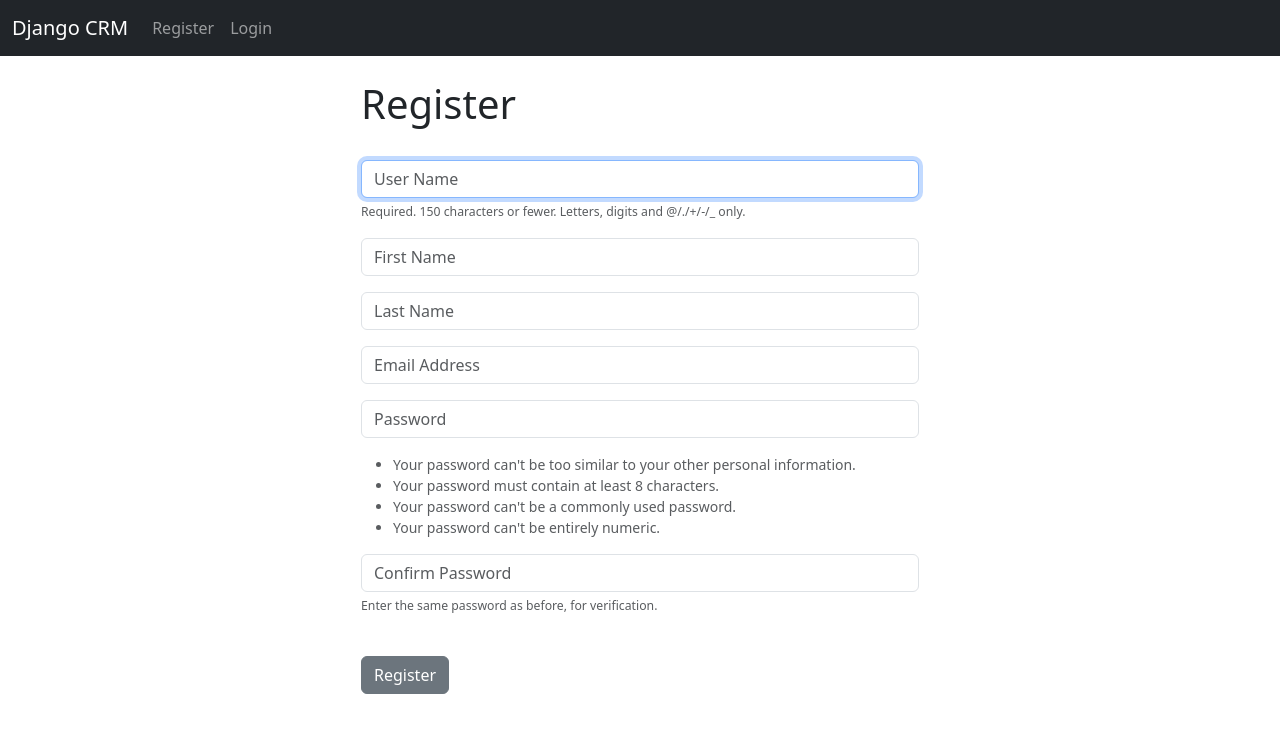
After one commit to donnmaldonado/django-crm, a Django app: template dcrm/website/templates/register.html in a window 1280 px wide. The commit adds this page. Shown: the top 733 px of the page. Run offline with Django 5.2, Linux system fonts and the light colour scheme; the template is opened without the code that fills it: values that come from a table or form of the project are taken from there, others are empty.

Commit message:
added register form

```diff
--- /dev/null
+++ b/dcrm/website/forms.py
@@ -0,0 +1,46 @@
+from django.contrib.auth.forms import UserCreationForm
+from django.contrib.auth.models import User
+from django import forms
+
+class SignUpForm(UserCreationForm):
+    email = forms.EmailField(
+        label="",
+        widget=forms.TextInput(attrs={'class':'form-control', 'placeholder':'Email Address'})
+        )
+    first_name = forms.CharField(
+        label="",
+        max_length=100,
+        widget=forms.TextInput(attrs={'class':'form-control', 'placeholder':'First Name'})
+        )
+    last_name = forms.CharField(
+        label="",
+        max_length=100,
+        widget=forms.TextInput(attrs={'class':'form-control', 'placeholder':'Last Name'})
+        )
+    class Meta:
+        model = User
+        fields = (
+            'username',
+            'first_name',
+            'last_name',
+            'email',
+            'password1',
+            'password2'
+            )
+    def __init__(self, *args, **kwargs):
+        super(SignUpForm, self).__init__(*args, **kwargs)
+
+        self.fields['username'].widget.attrs['class'] = 'form-control'
+        self.fields['username'].widget.attrs['placeholder'] = 'User Name'
+        self.fields['username'].label = ''
+        self.fields['username'].help_text = '<span class="form-text text-muted"><small>Required. 150 characters or fewer. Letters, digits and @/./+/-/_ only.</small></span>'
+
+        self.fields['password1'].widget.attrs['class'] = 'form-control'
+        self.fields['password1'].widget.attrs['placeholder'] = 'Password'
+        self.fields['password1'].label = ''
+        self.fields['password1'].help_text = '<ul class="form-text text-muted small"><li>Your password can\'t be too similar to your other personal information.</li><li>Your password must contain at least 8 characters.</li><li>Your password can\'t be a commonly used password.</li><li>Your password can\'t be entirely numeric.</li></ul>'
+
+        self.fields['password2'].widget.attrs['class'] = 'form-control'
+        self.fields['password2'].widget.attrs['placeholder'] = 'Confirm Password'
+        self.fields['password2'].label = ''
+        self.fields['password2'].help_text = '<span class="form-text text-muted"><small>Enter the same password as before, for verification.</small></span>'
--- a/dcrm/website/templates/home.html
+++ b/dcrm/website/templates/home.html
@@ -12,7 +12,6 @@
 
 <form method="POST" action="{% url 'home' %}">
     {% csrf_token %}
-    <form>
       <div class="mb-3">
         <input type="text" class="form-control" name="username" placeholder="Username" required>
       </div>
@@ -20,7 +19,7 @@
         <input type="password" class="form-control" name="password" placeholder="Password" required>
       </div>
       <button type="submit" class="btn btn-secondary">Login</button>
-      </form>
+
 </form>
 
 
--- a/dcrm/website/templates/navbar.html
+++ b/dcrm/website/templates/navbar.html
@@ -12,6 +12,9 @@
           </li>
           {% else %}
           <li class="nav-item">
+            <a class="nav-link" href="{% url 'register' %}">Register</a>
+          </li>
+          <li class="nav-item">
             <a class="nav-link" href="{% url 'home' %}">Login</a>
           </li>
           {% endif%}
--- /dev/null
+++ b/dcrm/website/templates/register.html
@@ -0,0 +1,16 @@
+{% extends 'base.html' %}
+{% block content %}
+
+<div class="col-md-6 offset-md-3">
+<h1> Register</h1>
+<br>
+
+<form method="POST" action="">
+    {% csrf_token %}
+    {{ form.as_p }}
+    <br>
+    <button type="submit" class="btn btn-secondary">Register</button>
+</form>
+</div>
+
+{% endblock %}
--- a/dcrm/website/urls.py
+++ b/dcrm/website/urls.py
@@ -4,5 +4,5 @@ from . import views
 urlpatterns = [
     path("", views.home, name='home'),
     path("logout/", views.logout_user, name='logout'),
-    path("register/", views.logout_user, name='logout'),
+    path("register/", views.register_user, name='register'),
 ]
```
Also changed, not shown: dcrm/website/views.py (+18 -1 lines). Lines whose indentation alone changed are shown as unchanged.
